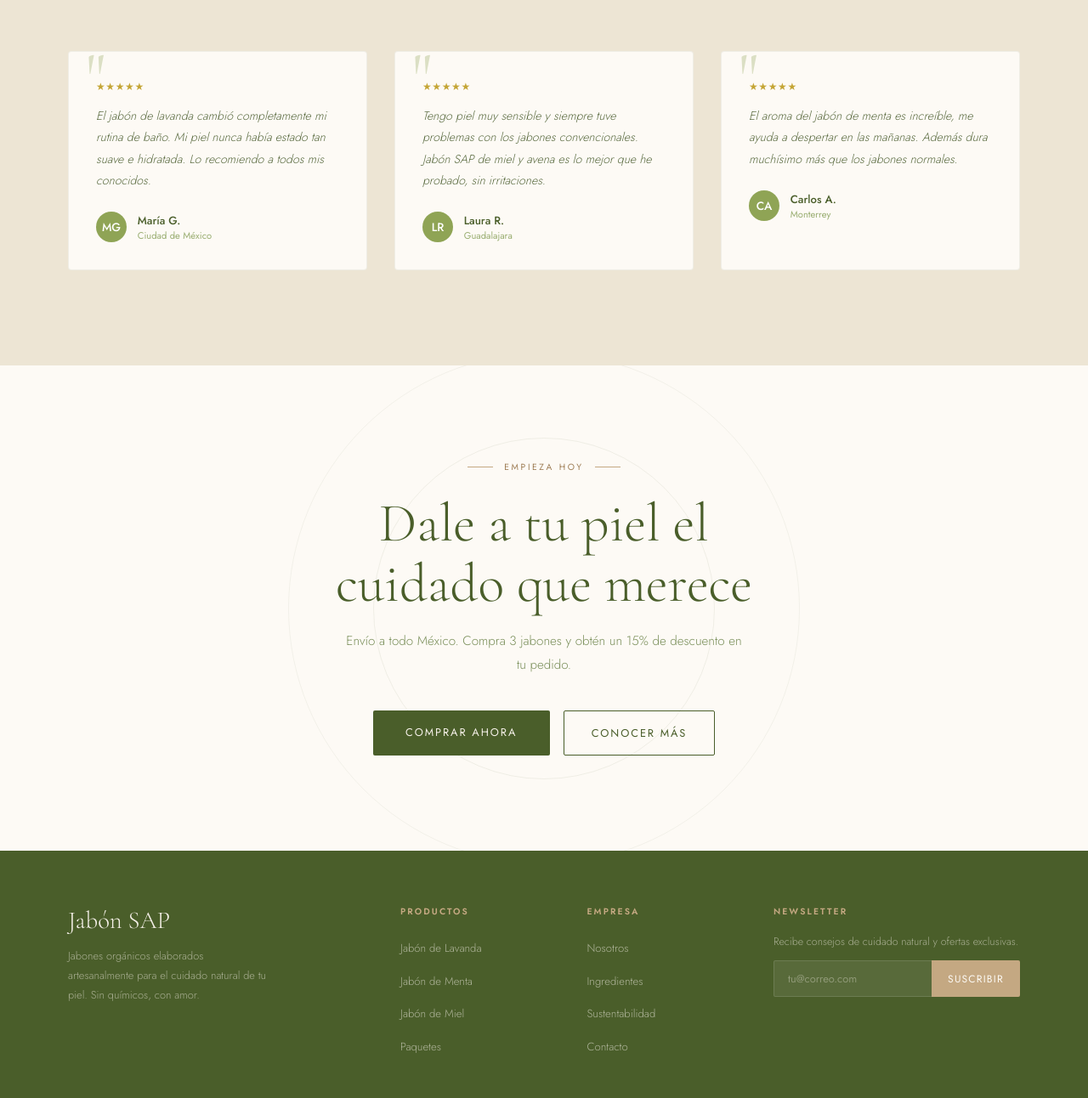
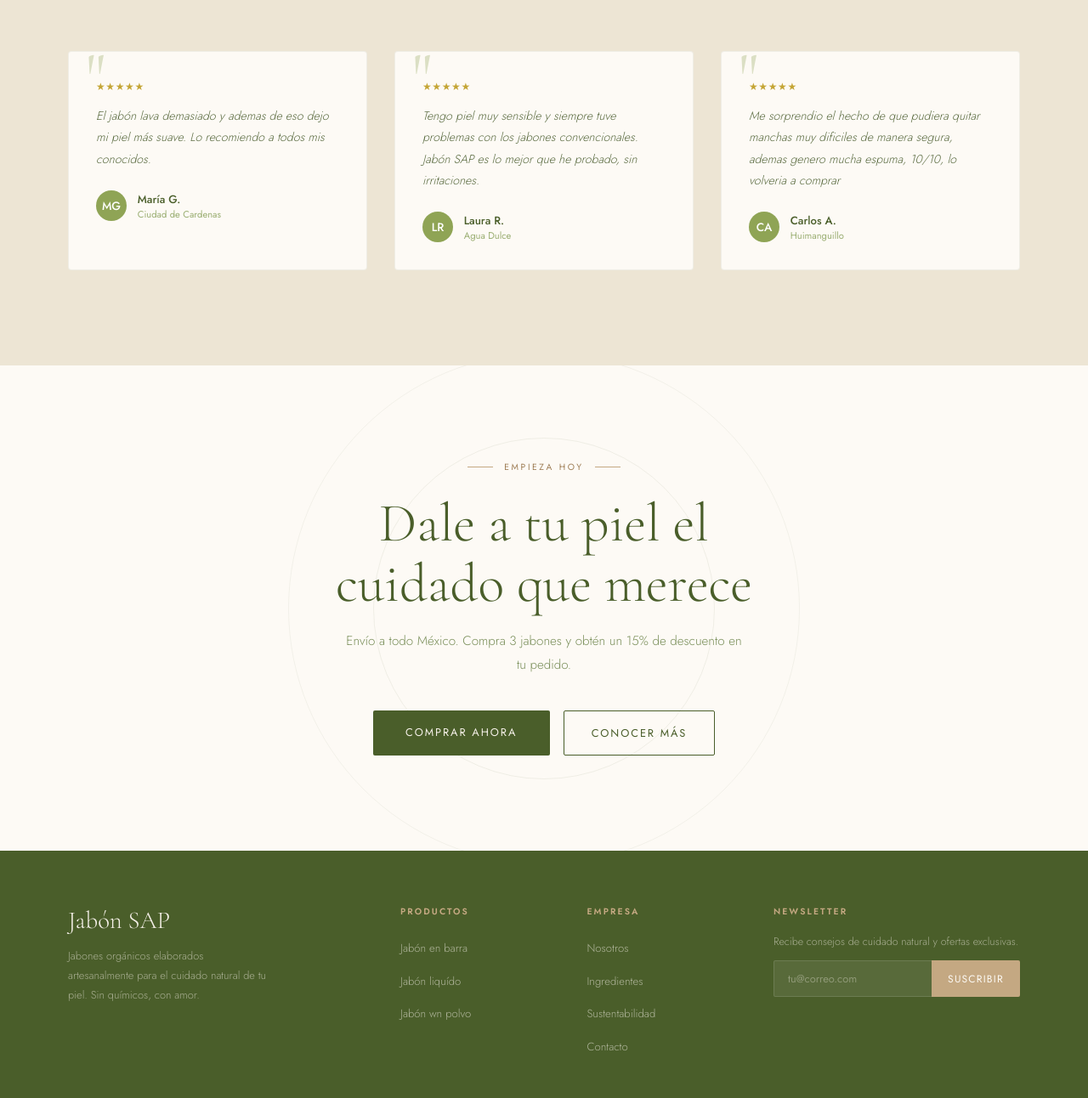
Before and after one commit to eduardoty2324-cmyk/jabon-sap, a plain HTML site: page index.html in a window 1280 px wide. Shown: the part 3588-4880 px from the top of the page at 85% size. Drawn offline with nearby package versions, Linux system fonts and the light colour scheme.

Commit message:
Update index.html

```diff
--- a/index.html
+++ b/index.html
@@ -1417,34 +1417,34 @@
   <div class="testimonials-grid">
     <div class="testimonial-card reveal">
       <div class="stars">★★★★★</div>
-      <p class="testimonial-text">El jabón de lavanda cambió completamente mi rutina de baño. Mi piel nunca había estado tan suave e hidratada. Lo recomiendo a todos mis conocidos.</p>
+      <p class="testimonial-text">El jabón lava demasiado y ademas de eso dejo mi piel más suave. Lo recomiendo a todos mis conocidos.</p>
       <div class="testimonial-author">
         <div class="author-avatar">MG</div>
         <div>
           <div class="author-name">María G.</div>
-          <div class="author-loc">Ciudad de México</div>
+          <div class="author-loc">Ciudad de Cardenas</div>
         </div>
       </div>
     </div>
     <div class="testimonial-card reveal">
       <div class="stars">★★★★★</div>
-      <p class="testimonial-text">Tengo piel muy sensible y siempre tuve problemas con los jabones convencionales. Jabón SAP de miel y avena es lo mejor que he probado, sin irritaciones.</p>
+      <p class="testimonial-text">Tengo piel muy sensible y siempre tuve problemas con los jabones convencionales. Jabón SAP es lo mejor que he probado, sin irritaciones.</p>
       <div class="testimonial-author">
         <div class="author-avatar">LR</div>
         <div>
           <div class="author-name">Laura R.</div>
-          <div class="author-loc">Guadalajara</div>
+          <div class="author-loc">Agua Dulce</div>
         </div>
       </div>
     </div>
     <div class="testimonial-card reveal">
       <div class="stars">★★★★★</div>
-      <p class="testimonial-text">El aroma del jabón de menta es increíble, me ayuda a despertar en las mañanas. Además dura muchísimo más que los jabones normales.</p>
+      <p class="testimonial-text">Me sorprendio el hecho de que pudiera quitar manchas muy dificiles de manera segura, ademas genero mucha espuma, 10/10, lo volveria a comprar</p>
       <div class="testimonial-author">
         <div class="author-avatar">CA</div>
         <div>
           <div class="author-name">Carlos A.</div>
-          <div class="author-loc">Monterrey</div>
+          <div class="author-loc">Huimanguillo</div>
         </div>
       </div>
     </div>
@@ -1474,10 +1474,9 @@
     <div class="footer-col">
       <h4>Productos</h4>
       <ul>
-        <li><a href="#">Jabón de Lavanda</a></li>
-        <li><a href="#">Jabón de Menta</a></li>
-        <li><a href="#">Jabón de Miel</a></li>
-        <li><a href="#">Paquetes</a></li>
+        <li><a href="#">Jabón en barra</a></li>
+        <li><a href="#">Jabón liquído</a></li>
+        <li><a href="#">Jabón wn polvo</a></li>
       </ul>
     </div>
     <div class="footer-col">
```
